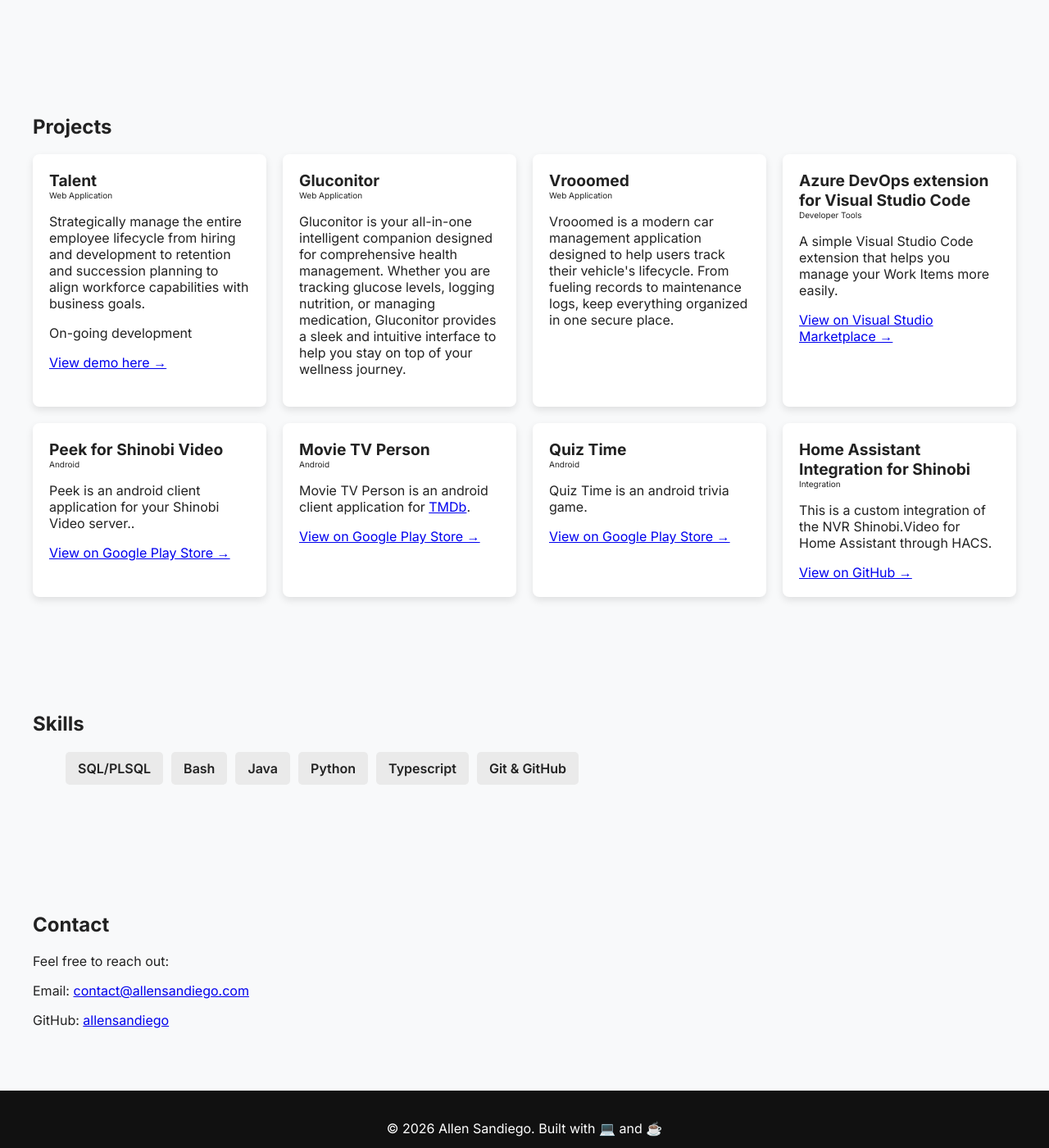
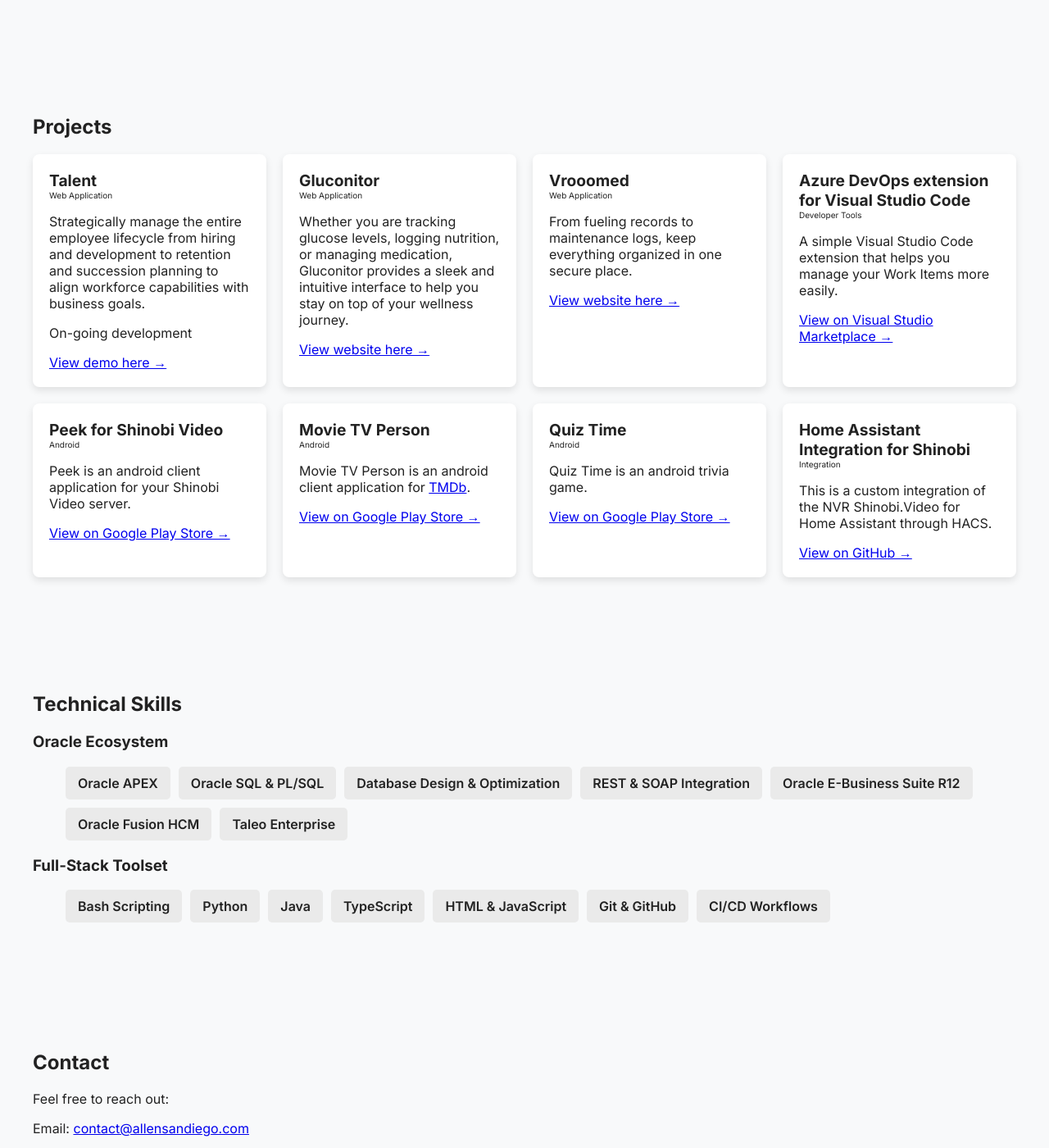
Before and after one commit to allensandiego/page, a Jekyll site: the page built from index.html, in a window 1280 px wide and 1400 px high, scrolled down 850 px. Shown: the whole window at 82% size. Built offline with Jekyll 4.4.1, drawn with Linux system fonts in a browser that asks for light colours; a script that is not in the unit is left out.

Commit message:
More updates

```diff
--- a/index.html
+++ b/index.html
@@ -60,17 +60,17 @@
             <div class="project-card" onclick="window.location.href='./gluconitor';" style="cursor: pointer;">
                 <div class="project-card-title">Gluconitor</div>
                 <div class="project-card-subtitle">Web Application</div>
-                <p>Gluconitor is your all-in-one intelligent companion designed for comprehensive health management.
-                    Whether you are tracking glucose levels, logging nutrition, or managing medication, Gluconitor
+                <p>Whether you are tracking glucose levels, logging nutrition, or managing medication, Gluconitor
                     provides a sleek and intuitive interface to help you stay on top of your wellness journey.</p>
+                <a href="https://gluconitor.allensandiego.com" target="_blank">View website here →</a>
             </div>
 
             <div class="project-card" onclick="window.location.href='./vrooomed';" style="cursor: pointer;">
                 <div class="project-card-title">Vrooomed</div>
                 <div class="project-card-subtitle">Web Application</div>
-                <p>Vrooomed is a modern car management application designed to help users track their vehicle's
-                    lifecycle. From fueling records to maintenance logs, keep everything organized in one secure place.
+                <p>From fueling records to maintenance logs, keep everything organized in one secure place.
                 </p>
+                <a href="https://vrooomed.allensandiego.com" target="_blank">View website here →</a>
             </div>
 
             <div class="project-card">
@@ -84,7 +84,7 @@
             <div class="project-card">
                 <div class="project-card-title">Peek for Shinobi Video</div>
                 <div class="project-card-subtitle">Android</div>
-                <p>Peek is an android client application for your Shinobi Video server..</p>
+                <p>Peek is an android client application for your Shinobi Video server.</p>
                 <a href="https://play.google.com/store/apps/details?id=com.allensandiego.peek" target="_blank">View on
                     Google Play Store →</a>
             </div>
@@ -119,14 +119,28 @@
     </section>
 
     <section id="skills">
-        <h2>Skills</h2>
+        <h2>Technical Skills</h2>
+
+        <h3>Oracle Ecosystem</h3>
         <ul class="skills-list">
-            <li>SQL/PLSQL</li>
-            <li>Bash</li>
+            <li>Oracle APEX</li>
+            <li>Oracle SQL & PL/SQL</li>
+            <li>Database Design & Optimization</li>
+            <li>REST & SOAP Integration</li>
+            <li>Oracle E-Business Suite R12</li>
+            <li>Oracle Fusion HCM</li>
+            <li>Taleo Enterprise</li>
+        </ul>
+
+        <h3>Full-Stack Toolset</h3>
+        <ul class="skills-list">
+            <li>Bash Scripting</li>
+            <li>Python</li>
             <li>Java</li>
-            <li>Python</li>
-            <li>Typescript</li>
+            <li>TypeScript</li>
+            <li>HTML & JavaScript</li>
             <li>Git & GitHub</li>
+            <li>CI/CD Workflows</li>
         </ul>
     </section>
 
```
